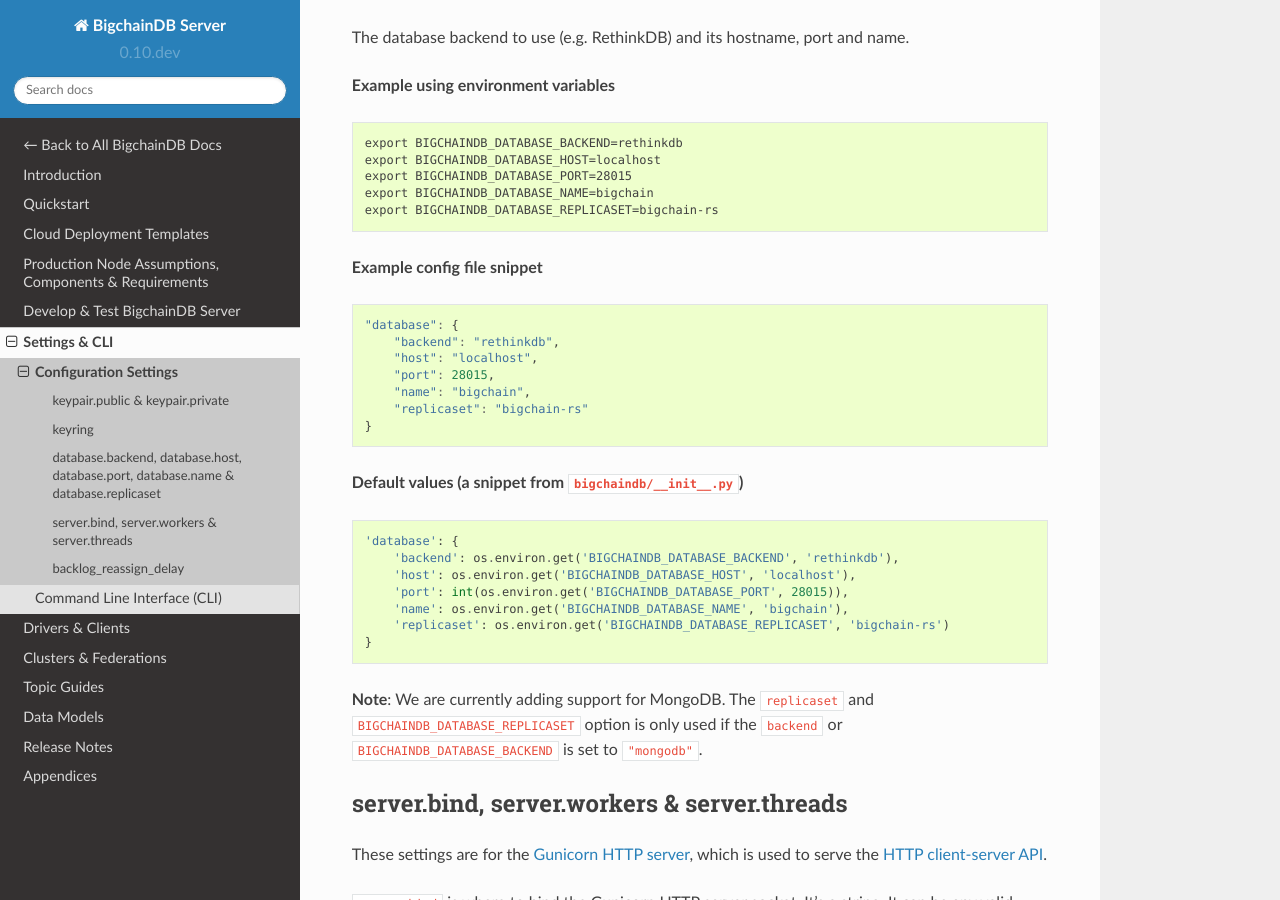
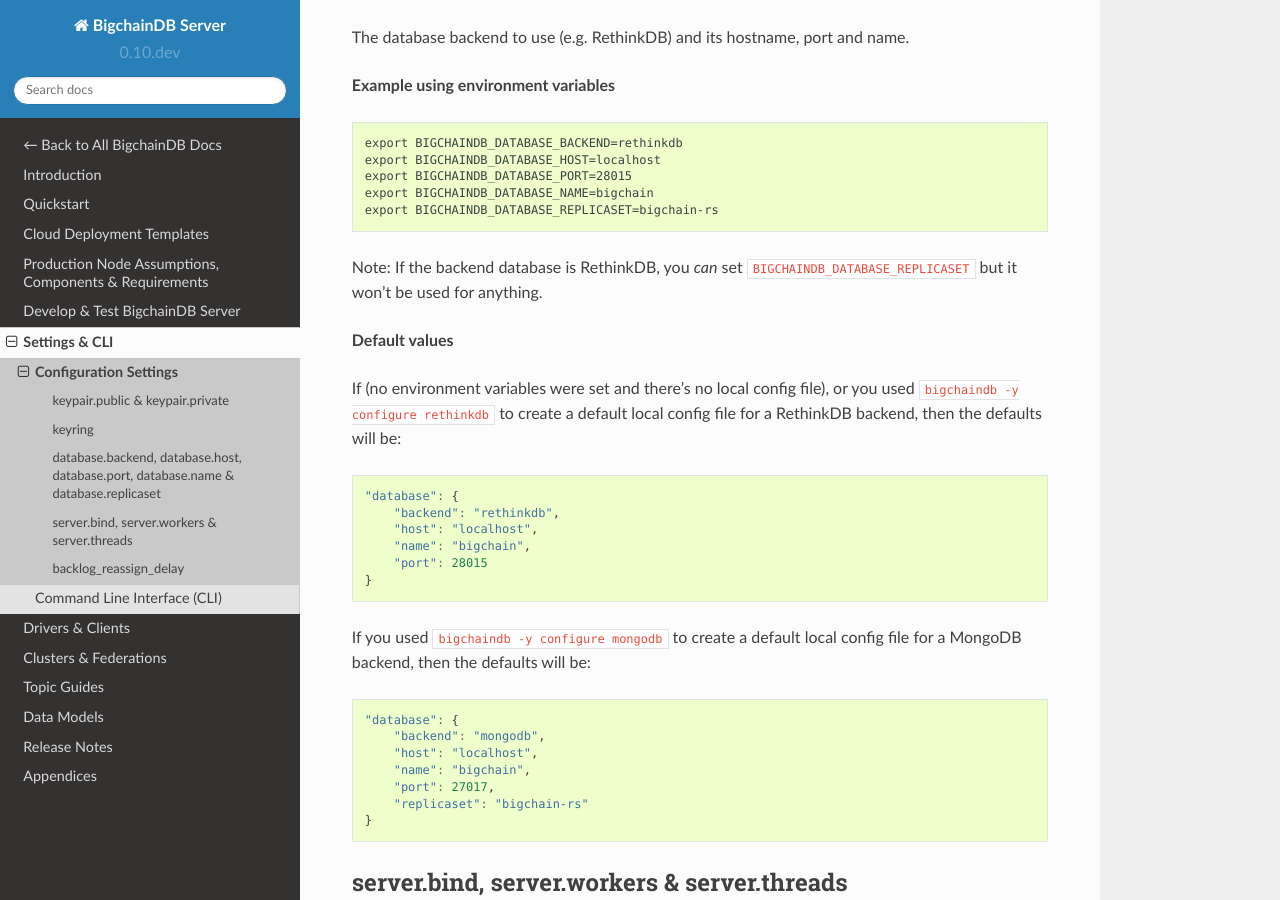
Before and after one commit to bigchaindb/bigchaindb, a Sphinx documentation site: the page built from docs/server/source/server-reference/configuration.md, in a window 1280 px wide and 900 px high, scrolled down 2239 px. Built offline with Sphinx 7.4.7 and the Read the Docs theme 2.0.0, drawn with Linux system fonts in a browser that asks for light colours; pages that are not in the unit, such as notebooks, are missing from menus.

Commit message:
Docs: fixed errors in some documented config settings defaults

````diff
--- a/docs/server/source/server-reference/configuration.md
+++ b/docs/server/source/server-reference/configuration.md
@@ -88,31 +88,30 @@
 export BIGCHAINDB_DATABASE_REPLICASET=bigchain-rs
 ```
 
-**Example config file snippet**
+Note: If the backend database is RethinkDB, you *can* set `BIGCHAINDB_DATABASE_REPLICASET` but it won't be used for anything.
+
+**Default values**
+
+If (no environment variables were set and there's no local config file), or you used `bigchaindb -y configure rethinkdb` to create a default local config file for a RethinkDB backend, then the defaults will be:
 ```js
 "database": {
     "backend": "rethinkdb",
     "host": "localhost",
-    "port": 28015,
     "name": "bigchain",
+    "port": 28015
+}
+```
+
+If you used `bigchaindb -y configure mongodb` to create a default local config file for a MongoDB backend, then the defaults will be:
+```js
+"database": {
+    "backend": "mongodb",
+    "host": "localhost",
+    "name": "bigchain",
+    "port": 27017,
     "replicaset": "bigchain-rs"
 }
 ```
-
-**Default values (a snippet from `bigchaindb/__init__.py`)**
-```python
-'database': {
-    'backend': os.environ.get('BIGCHAINDB_DATABASE_BACKEND', 'rethinkdb'),
-    'host': os.environ.get('BIGCHAINDB_DATABASE_HOST', 'localhost'),
-    'port': int(os.environ.get('BIGCHAINDB_DATABASE_PORT', 28015)),
-    'name': os.environ.get('BIGCHAINDB_DATABASE_NAME', 'bigchain'),
-    'replicaset': os.environ.get('BIGCHAINDB_DATABASE_REPLICASET', 'bigchain-rs')
-}
-```
-
-**Note**: We are currently adding support for MongoDB. The `replicaset` and
-`BIGCHAINDB_DATABASE_REPLICASET` option is only used if the `backend` or
-`BIGCHAINDB_DATABASE_BACKEND` is set to `"mongodb"`.
 
 
 ## server.bind, server.workers & server.threads
````
